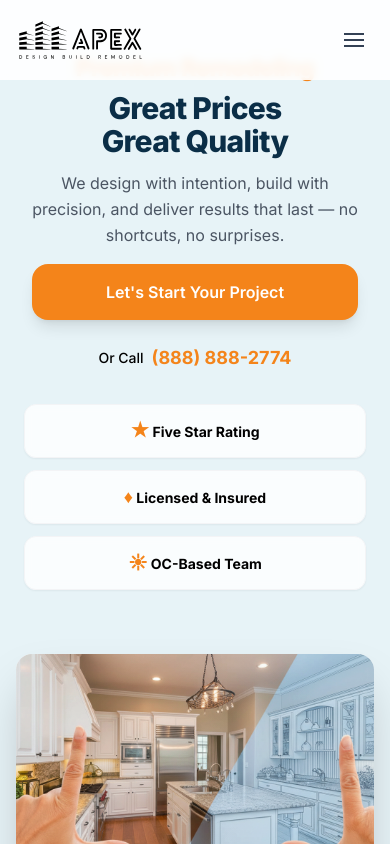
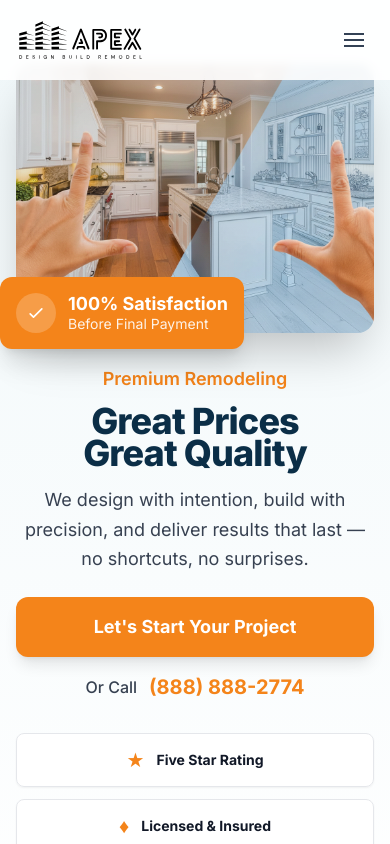
Before and after one commit to EmanuelRad169/apex-design, a Next.js app: page / in a window 390 px wide. Shown: the top 844 px of the page. Built offline with nearby package versions, Linux system fonts and the light colour scheme.

Commit message:
Completely redesign hero section - fix mobile responsive image and text visibility issues

```diff
--- a/components/HeroSectionNew.tsx
+++ b/components/HeroSectionNew.tsx
@@ -6,91 +6,120 @@ import Image from 'next/image';
 
 export default function HeroSectionNew() {
   return (
-    <section className="bg-light/50 py-12 sm:py-16 md:py-24 lg:py-32 px-4 sm:px-6 lg:px-8">
+    <section className="relative bg-gradient-to-b from-light/30 to-white py-16 sm:py-20 md:py-24 lg:py-32 px-4 sm:px-6 lg:px-8">
       <div className="max-w-7xl mx-auto">
-        <div className="grid grid-cols-1 lg:grid-cols-2 gap-8 lg:gap-12 items-center">
+        <div className="grid grid-cols-1 lg:grid-cols-2 gap-8 lg:gap-16 items-center">
           {/* Left Column - Content */}
+          <motion.div
+            initial={{ opacity: 0, y: 30 }}
+            animate={{ opacity: 1, y: 0 }}
+            transition={{ duration: 0.8 }}
+            className="order-2 lg:order-1 text-center lg:text-left"
+          >
+            {/* Main Headline */}
+            <div className="mb-6 sm:mb-8">
               <motion.div
                 initial={{ opacity: 0, y: 20 }}
                 animate={{ opacity: 1, y: 0 }}
-            transition={{ duration: 0.6 }}
-            className="space-y-4 sm:space-y-6 text-center lg:text-left"
+                transition={{ delay: 0.2, duration: 0.6 }}
               >
-
-            {/* Main Headline */}
-            <div className="space-y-3 sm:space-y-4">
-              <h1 className="text-3xl sm:text-4xl md:text-5xl lg:text-6xl font-extrabold text-primary leading-[1.1] tracking-tight">
-                <span className="text-2xl sm:text-3xl md:text-4xl block text-accent mt-1 mb-2">Premium Remodeling</span>
+                <p className="text-lg sm:text-xl md:text-2xl font-semibold text-accent mb-3">
+                  Premium Remodeling
+                </p>
+                <h1 className="text-4xl sm:text-5xl md:text-6xl lg:text-7xl font-extrabold text-primary leading-[0.9] tracking-tight mb-4">
                   <span className="block">Great Prices</span>
                   <span className="block">Great Quality</span>
                 </h1>
-              <p className="text-base sm:text-lg md:text-xl text-gray-600 leading-relaxed max-w-2xl mx-auto lg:mx-0 px-2 sm:px-0">
+                <p className="text-lg sm:text-xl text-gray-700 leading-relaxed max-w-2xl mx-auto lg:mx-0">
                   We design with intention, build with precision, and deliver results that last — no shortcuts, no surprises.
                 </p>
+              </motion.div>
             </div>
 
             {/* CTAs */}
-            <div className="flex flex-col gap-4 items-center lg:items-start px-4 sm:px-0">
+            <motion.div
+              initial={{ opacity: 0, y: 20 }}
+              animate={{ opacity: 1, y: 0 }}
+              transition={{ delay: 0.4, duration: 0.6 }}
+              className="flex flex-col sm:flex-row gap-4 items-center lg:items-start justify-center lg:justify-start mb-8"
+            >
               <motion.a
                 href="/#get-estimate"
                 whileHover={{ scale: 1.02 }}
                 whileTap={{ scale: 0.98 }}
-                className="bg-accent hover:brightness-105 text-white font-semibold px-6 sm:px-8 py-4 rounded-2xl shadow-lg transition-all duration-300 text-center w-full sm:w-auto min-h-[56px] text-base sm:text-lg inline-block"
+                className="bg-accent hover:bg-accent/90 text-white font-bold px-8 py-4 rounded-xl shadow-lg transition-all duration-300 text-lg w-full sm:w-auto text-center"
               >
                 Let's Start Your Project
               </motion.a>
+
+              <div className="flex items-center gap-3">
+                <span className="text-gray-700 font-medium">Or Call</span>
                 <a
-                href="tel:9494320359"
-                className="text-black hover:text-primary font-medium transition-colors duration-200 flex items-center justify-center gap-2 py-2"
+                  href="tel:8888882774"
+                  className="font-bold text-accent text-xl hover:text-accent/80 transition-colors duration-200"
                 >
-                <span className="text-sm sm:text-base">Or Call</span>
-                <span className="font-bold text-accent text-lg sm:text-xl">(888) 888-2774</span>
+                  (888) 888-2774
                 </a>
               </div>
+            </motion.div>
 
             {/* Trust Badges */}
-            <div className="grid grid-cols-1 sm:grid-cols-3 gap-3 sm:gap-4 pt-2 px-2 sm:px-0">
-              <div className="flex items-center justify-center gap-2 bg-white/80 backdrop-blur-sm px-3 py-3 rounded-xl shadow-sm border border-gray-100">
-                <span className="text-sm sm:text-base font-bold text-black text-center"><span className='text-accent text-lg'>&#9733;</span> Five Star Rating</span>
+            <motion.div
+              initial={{ opacity: 0, y: 20 }}
+              animate={{ opacity: 1, y: 0 }}
+              transition={{ delay: 0.6, duration: 0.6 }}
+              className="grid grid-cols-1 sm:grid-cols-3 gap-3 max-w-2xl mx-auto lg:mx-0"
+            >
+              <div className="flex items-center justify-center gap-3 bg-white/90 backdrop-blur-sm px-4 py-3 rounded-lg shadow-sm border border-gray-200">
+                <span className="text-accent text-xl">★</span>
+                <span className="text-sm font-bold text-gray-900">Five Star Rating</span>
               </div>
-              <div className="flex items-center justify-center gap-2 bg-white/80 backdrop-blur-sm px-3 py-3 rounded-xl shadow-sm border border-gray-100">
-                <span className="text-sm sm:text-base font-bold text-black text-center"><span className='text-accent text-lg'>&#9830;</span> Licensed & Insured</span>
+              <div className="flex items-center justify-center gap-3 bg-white/90 backdrop-blur-sm px-4 py-3 rounded-lg shadow-sm border border-gray-200">
+                <span className="text-accent text-xl">♦</span>
+                <span className="text-sm font-bold text-gray-900">Licensed & Insured</span>
               </div>
-              <div className="flex items-center justify-center gap-2 bg-white/80 backdrop-blur-sm px-3 py-3 rounded-xl shadow-sm border border-gray-100">
-                <span className="text-sm sm:text-base font-bold text-black text-center"><span className='text-accent text-lg'>&#9728;</span> OC-Based Team</span>
+              <div className="flex items-center justify-center gap-3 bg-white/90 backdrop-blur-sm px-4 py-3 rounded-lg shadow-sm border border-gray-200">
+                <span className="text-accent text-xl">☀</span>
+                <span className="text-sm font-bold text-gray-900">OC-Based Team</span>
               </div>
-            </div>
+            </motion.div>
           </motion.div>
 
           {/* Right Column - Image */}
           <motion.div
-            initial={{ opacity: 0, y: 20 }}
-            animate={{ opacity: 1, y: 0 }}
-            transition={{ duration: 0.6, delay: 0.3 }}
-            className="relative mt-8 lg:mt-0"
+            initial={{ opacity: 0, x: 30 }}
+            animate={{ opacity: 1, x: 0 }}
+            transition={{ duration: 0.8, delay: 0.3 }}
+            className="order-1 lg:order-2 relative"
           >
-            <div className="relative rounded-2xl sm:rounded-3xl overflow-hidden shadow-2xl aspect-[5/4] sm:aspect-[4/3] bg-neutral-50">
+            <div className="relative">
+              {/* Main Image */}
+              <div className="relative rounded-2xl overflow-hidden shadow-2xl">
+                <div className="aspect-[4/3] sm:aspect-[5/4] lg:aspect-[4/3]">
                   <Image
                     src="/images/hero.jpg"
                     alt="Modern kitchen remodel showcasing precision craftsmanship"
                     fill
                     className="object-cover"
                     priority
+                    sizes="(max-width: 768px) 100vw, (max-width: 1200px) 50vw, 40vw"
                   />
-              <div className="absolute inset-0 bg-gradient-to-br from-primary/20 to-transparent mix-blend-overlay" />
+                  <div className="absolute inset-0 bg-gradient-to-br from-primary/10 to-transparent" />
+                </div>
               </div>
 
-            {/* Floating Badge - Mobile Optimized */}
-            <div className="absolute -bottom-3 left-4 sm:-bottom-6 sm:-left-6 bg-accent rounded-xl sm:rounded-2xl shadow-xl p-3 sm:p-6 max-w-[280px] sm:max-w-xs">
-              <div className="flex items-center gap-2 sm:gap-4">
-                <div className="w-8 h-8 sm:w-12 sm:h-12 bg-accent/20 rounded-full flex items-center justify-center flex-shrink-0">
-                  <svg className="w-4 h-4 sm:w-6 sm:h-6 text-white" fill="none" stroke="currentColor" viewBox="0 0 24 24">
+              {/* Floating Satisfaction Badge */}
+              <div className="absolute -bottom-4 -left-4 sm:-bottom-6 sm:-left-6 bg-accent rounded-xl shadow-xl p-4 sm:p-6 max-w-[280px] z-10">
+                <div className="flex items-center gap-3">
+                  <div className="w-10 h-10 bg-white/20 rounded-full flex items-center justify-center flex-shrink-0">
+                    <svg className="w-5 h-5 text-white" fill="none" stroke="currentColor" viewBox="0 0 24 24">
                       <path strokeLinecap="round" strokeLinejoin="round" strokeWidth={2} d="M5 13l4 4L19 7" />
                     </svg>
                   </div>
-                <div className="min-w-0">
-                  <p className="font-bold text-xl text-white leading-tight">100% Satisfaction</p>
-                  <p className="text-xs sm:text-sm text-white leading-tight">Before Final Payment</p>
+                  <div>
+                    <p className="font-bold text-lg text-white leading-tight">100% Satisfaction</p>
+                    <p className="text-sm text-white/90 leading-tight">Before Final Payment</p>
+                  </div>
                 </div>
               </div>
             </div>
```
Lines whose indentation alone changed are shown as unchanged.
